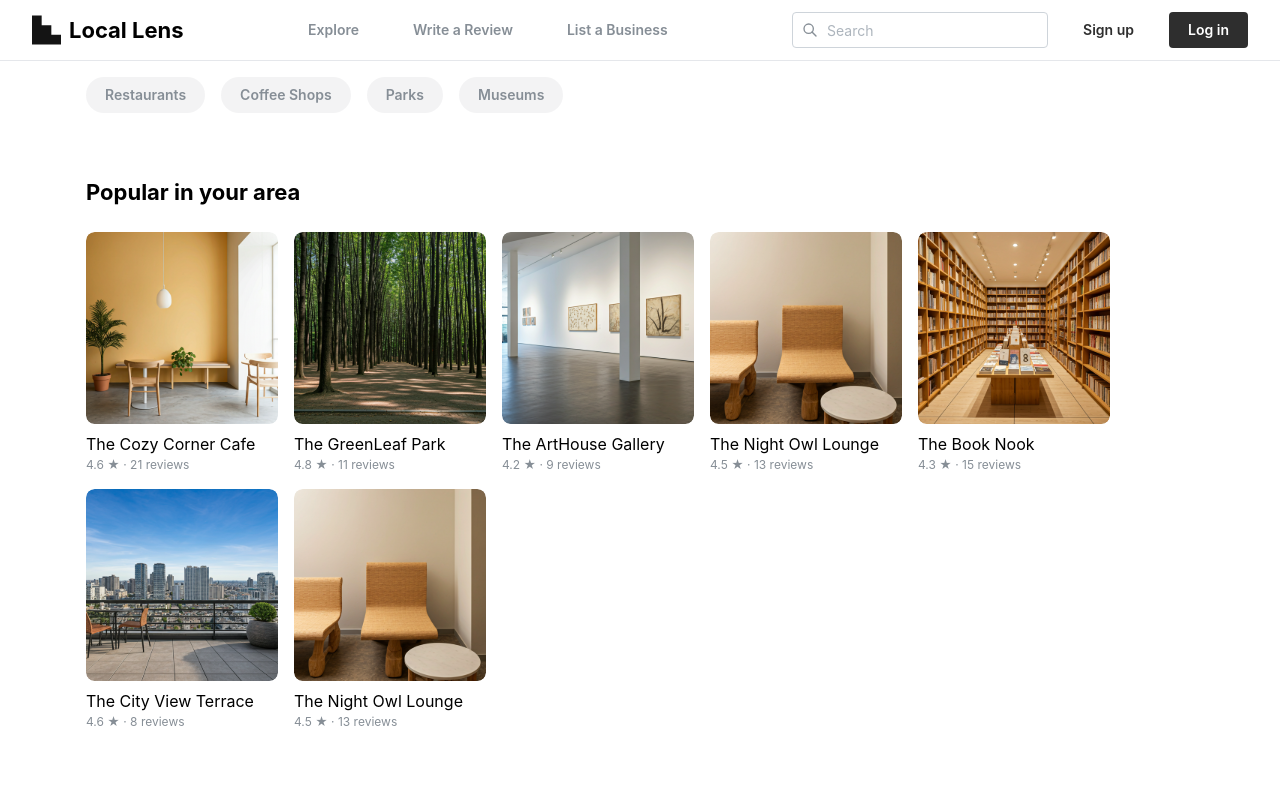
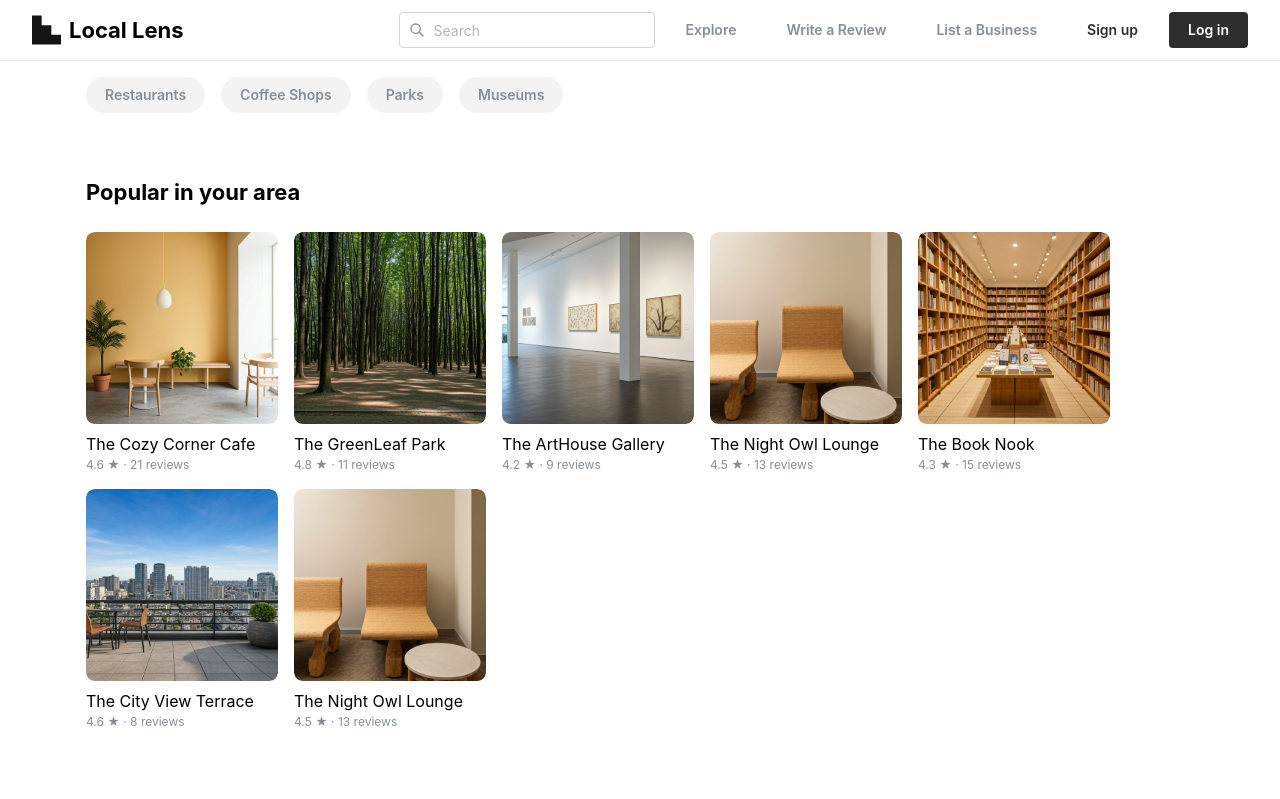
Before and after one commit to yitethio/review_ui, a Next.js app: page / in a window 1280 px wide. Shown: the top 799 px of the page. Built offline with nearby package versions, Linux system fonts and the light colour scheme; no server answers.

Commit message:
worked on the header responsivnes

```diff
--- a/src/app/components/header.tsx
+++ b/src/app/components/header.tsx
@@ -1,5 +1,5 @@
 'use client';
-import React from 'react';
+import React, { useEffect, useState } from 'react';
 import {
   Group,
   TextInput,
@@ -9,7 +9,12 @@ import {
   Container,
   Image,
   Avatar,
+  Stack,
+  Burger,
+  Drawer,
+  Box,
 } from '@mantine/core';
+import { useDisclosure } from '@mantine/hooks';
 import { IconSearch } from '@tabler/icons-react';
 import { useRouter } from 'next/navigation';
 import { useSelector } from 'react-redux';
@@ -18,6 +23,8 @@ import type { RootState } from '../../store/store';
 export default function Header() {
   const router = useRouter();
   const { isAuthenticated, user } = useSelector((state: RootState) => state.auth);
+  const [opened, { toggle, close }] = useDisclosure(false);
+  const [isMobile, setIsMobile] = useState(false);
 
   const getInitials = (name: string | null) => {
     if (!name) return '';
@@ -28,37 +35,45 @@ export default function Header() {
       .toUpperCase();
   };
 
+  const checkMobile = () => {
+    setIsMobile(window.innerWidth <= 768);
+  };
+
+  useEffect(() => {
+    checkMobile();
+    window.addEventListener('resize', checkMobile);
+    return () => window.removeEventListener('resize', checkMobile);
+  }, []);
+
   return (
+    <>
       <Container fluid className="border-b border-gray-200 bg-white">
         <Flex justify="space-between" align="center" h={60} px="md">
-        {/* Left section with logo and horizontal title */}
+          {/* Left: Logo */}
           <Flex align="center" className="gap-2">
-          <Image
-            src="/images/logo.svg"
-            alt="Logo"
-            width={12}
-            height={12}
-            fit="contain"
-          />
+            <Image src="/images/logo.svg" alt="Logo" width={20} height={20} fit="contain" />
             <Title order={3} className="font-bold text-base">
               Local&nbsp;Lens
             </Title>
           </Flex>
 
-        {/* Center navigation */}
-        <Group>
-          <Button variant="subtle" color="gray" onClick={() => router.push('/')}>Explore</Button>
-          <Button variant="subtle" color="gray" onClick={() => router.push('/WriteRreview')}>Write a Review</Button>
-          <Button variant="subtle" color="gray"  onClick={() => router.push('/AddPlace')}>List a Business</Button>
-        </Group>
-
-        {/* Right search & auth */}
-        <Group>
+          {/* Desktop nav content (only if not mobile) */}
+          {!isMobile && (
+            <Group gap="sm">
               <TextInput
                 placeholder="Search"
                 leftSection={<IconSearch size={16} />}
                 className="w-64"
               />
+              <Button variant="subtle" color="gray" onClick={() => router.push('/')}>
+                Explore
+              </Button>
+              <Button variant="subtle" color="gray" onClick={() => router.push('/WriteRreview')}>
+                Write a Review
+              </Button>
+              <Button variant="subtle" color="gray" onClick={() => router.push('/AddPlace')}>
+                List a Business
+              </Button>
               {isAuthenticated ? (
                 <Avatar
                   onClick={() => router.push('/profile')}
@@ -67,16 +82,75 @@ export default function Header() {
                   size="md"
                 >
                   {getInitials(user.name)}
-
                 </Avatar>
               ) : (
                 <>
-              <Button variant="subtle" color="dark" onClick={() => router.push('/auth/register')}>Sign up</Button>
-              <Button variant="filled" color="dark" onClick={() => router.push('/auth/login')}>Log in</Button>
+                  <Button variant="subtle" color="dark" onClick={() => router.push('/auth/register')}>
+                    Sign up
+                  </Button>
+                  <Button variant="filled" color="dark" onClick={() => router.push('/auth/login')}>
+                    Log in
+                  </Button>
                 </>
               )}
             </Group>
+          )}
+
+          {/* Mobile: Burger icon */}
+          {isMobile && (
+            <Burger opened={opened} onClick={toggle} aria-label="Toggle navigation" />
+          )}
         </Flex>
       </Container>
+
+      {/* Drawer for mobile */}
+      <Drawer
+        opened={opened}
+        onClose={close}
+        size="75%"
+        padding="md"
+        title="Menu"
+        position="right"
+        withCloseButton={false}
+      >
+        <Flex direction="column" justify="space-between" style={{ height: '100%' }}>
+          <Stack gap="md">
+            <TextInput placeholder="Search" leftSection={<IconSearch size={16} />} />
+
+            <Button variant="subtle" onClick={() => { router.push('/'); close(); }}>
+              Explore
+            </Button>
+            <Button variant="subtle" onClick={() => { router.push('/WriteRreview'); close(); }}>
+              Write a Review
+            </Button>
+            <Button variant="subtle" onClick={() => { router.push('/AddPlace'); close(); }}>
+              List a Business
+            </Button>
+          </Stack>
+
+          <Box>
+            {isAuthenticated ? (
+              <Avatar
+                onClick={() => { router.push('/profile'); close(); }}
+                color="blue"
+                radius="xl"
+                size="md"
+              >
+                {getInitials(user.name)}
+              </Avatar>
+            ) : (
+              <Group grow mt="md">
+                <Button variant="outline" onClick={() => { router.push('/auth/register'); close(); }}>
+                  Sign up
+                </Button>
+                <Button variant="filled" onClick={() => { router.push('/auth/login'); close(); }}>
+                  Log in
+                </Button>
+              </Group>
+            )}
+          </Box>
+        </Flex>
+      </Drawer>
+    </>
   );
 }
```
Lines whose indentation alone changed are shown as unchanged.
